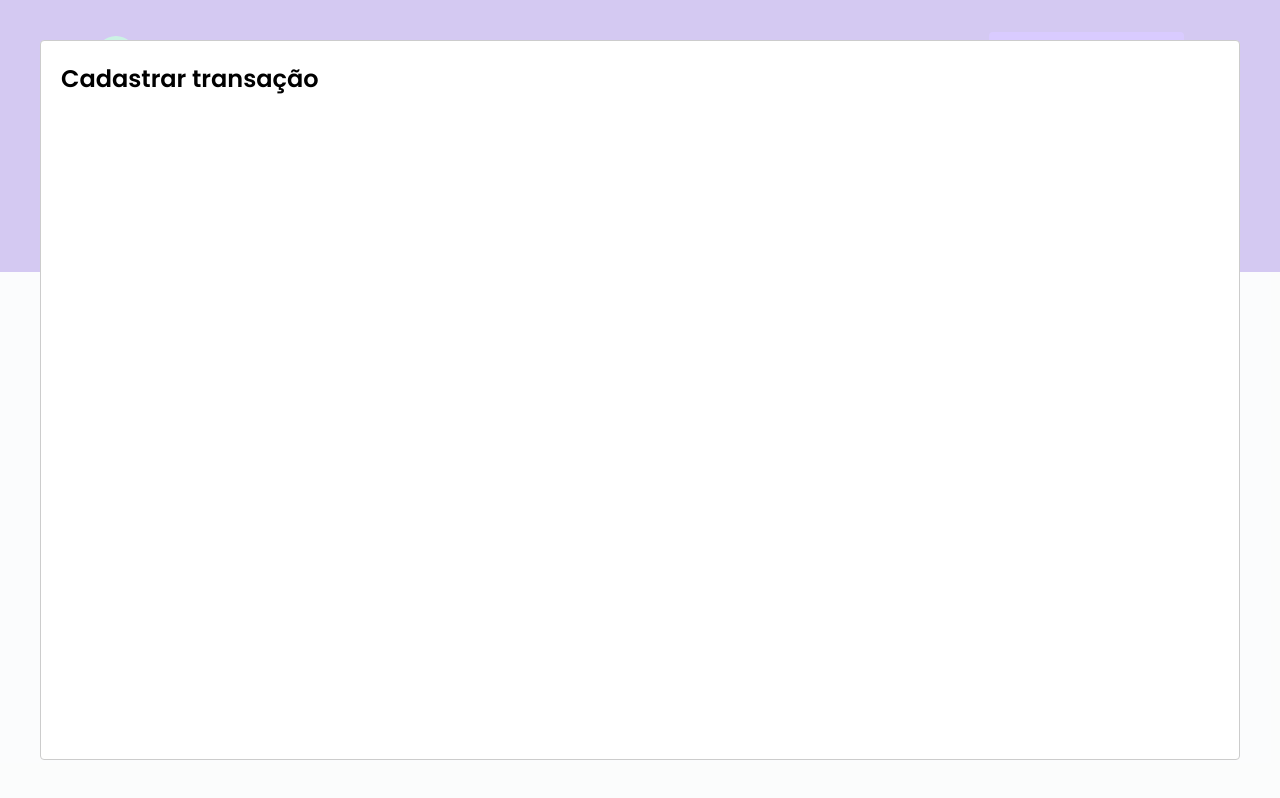
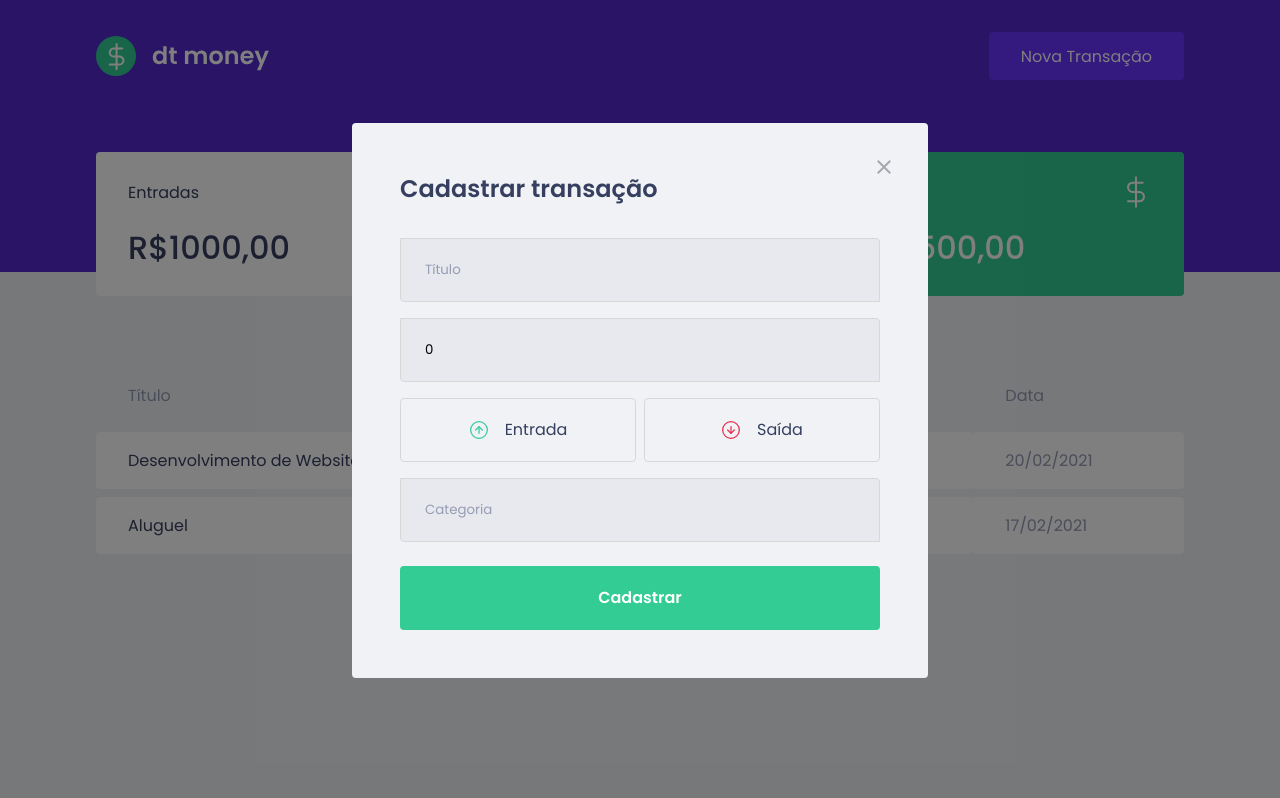
Before and after one commit to lhfreire/dtmoney, a React (Create React App) app: page / in a window 1280 px wide. Both pictures are taken after a click on the button "Nova Transação". Built offline with nearby package versions, Linux system fonts and the light colour scheme; no server answers; what miragejs would draw is missing.

Commit message:
init att listagem transc

```diff
--- a/package.json
+++ b/package.json
@@ -4,6 +4,7 @@
   "private": true,
   "dependencies": {
     "axios": "^1.3.6",
+    "polished": "^4.2.2",
     "react": "^18.2.0",
     "react-dom": "^18.2.0",
     "react-modal": "^3.16.1",
--- a/src/components/NewTransactionModal/index.tsx
+++ b/src/components/NewTransactionModal/index.tsx
@@ -1,4 +1,10 @@
 import Modal from 'react-modal';
+import closeImg from '../../assets/close.svg';
+import incomeImg from '../../assets/entradas.svg';
+import outcomeImg from '../../assets/saidas.svg';
+import { Container, TransactionTypeContainer, RadioBox } from './styles';
+import { FormEvent, useState } from 'react';
+import { api } from '../../services/api';
 
 interface NewTransactionModalProps {
     isOpen: boolean;
@@ -6,12 +12,90 @@
 }
 
 export function NewTransactionModal({ isOpen, onRequestClose }: NewTransactionModalProps){
+  const [title, setTitle] = useState('');
+  const [value, setValue] = useState(0);
+  const [category, setCategory] = useState('');
+  const [type, setType] = useState('');
+
+  function handleCreateNewTransaction(event: FormEvent){
+    event.preventDefault();
+
+    const data = {
+      title,
+      value,
+      category,
+      type,
+    };
+
+    api.post('/transactions', data)
+
+  }
+
   return (
     <Modal
       isOpen={isOpen}
       onRequestClose={onRequestClose}
+      overlayClassName="react-modal-overlay"
+      className="react-modal-content"
     >
+      <button
+        type="button"
+        onClick={onRequestClose}
+        className="react-modal-close"
+      >
+        <img src={closeImg} alt="Fechar modal" />
+      </button>
+
+      <Container onSubmit={handleCreateNewTransaction}>
         <h2>Cadastrar transação</h2>
+
+        <input
+          placeholder="Título"
+          value={title}
+          onChange={event => setTitle(event.target.value)}
+        />
+
+        <input
+          type="number"
+          placeholder="Valor"
+          value={value}
+          onChange={event => setValue(Number(event.target.value))}
+        />
+
+        <TransactionTypeContainer>
+          <RadioBox
+            type="button"
+            onClick={() => { setType('deposit'); }}
+            isActive={ type ==='deposit'}
+            activeColor="green"
+          >
+            <img src={incomeImg} alt="Entrada" />
+            <span>Entrada</span>
+          </RadioBox>
+
+          <RadioBox
+            type="button"
+            onClick={() => { setType('withdraw'); }}
+            isActive={ type ==='withdraw'}
+            activeColor="red"
+          >
+            <img src={outcomeImg} alt="Saída" />
+            <span>Saída</span>
+          </RadioBox>
+        </TransactionTypeContainer>
+
+        <input
+          placeholder="Categoria"
+          value={category}
+          onChange={event => setCategory(event.target.value)}
+        />
+
+        <button type="submit">
+          Cadastrar
+        </button>
+
+      </Container>
+
     </Modal>
   );
 }
--- a/src/components/NewTransactionModal/styles.ts
+++ b/src/components/NewTransactionModal/styles.ts
@@ -1,3 +1,98 @@
 import styled from "styled-components";
+import { transparentize  } from "polished";
 
-export const Container = styled.div``;
+export const Container = styled.form`
+    h2 {
+        color: var(--text-title);
+        font-size: 1.5rem;
+        margin-bottom: 2rem;
+    }
+
+    input {
+        width: 100%;
+        padding: 0 1.5rem;
+        height: 4rem;
+        border-radius: 0%.25rem;
+
+        border: 1px solid #d7d7d7;
+        background: #e7e9ee;
+
+        &::placeholder {
+            color: var(--text-body);
+        }
+
+        & + input {
+           margin-top: 1rem;
+        }
+    }
+
+    button[type="submit"] {
+        width: 100%;
+        padding: 0 1.5rem;
+        height: 4rem;
+        background: var(--green);
+        color: #FFF;
+        border-radius: 0.25rem;
+        border: 0;
+        font-size: 1rem;
+        margin-top: 1.5rem;
+        font-weight: 600;
+
+        transition: filter 0.2s;
+
+        &:hover {
+            filter: brightness(0.9);
+        }
+    }
+`;
+
+export const TransactionTypeContainer = styled.div`
+    margin: 1rem 0;
+    display: grid;
+    grid-template-columns: 1fr 1fr;
+    gap: 0.5rem;
+
+`;
+
+interface RadioBoxProps {
+    isActive: boolean;
+    activeColor: 'green' | 'red';
+}
+
+const colors= {
+    green: '#33CC95',
+    red: '#E52E4D'
+};
+
+export const RadioBox = styled.button<RadioBoxProps>`
+    height: 4rem;
+    border: 1px solid #d7d7d7;
+    border-radius: 0.25rem;
+
+    background: ${(props) => props.isActive
+        ? transparentize(0.9, colors[props.activeColor])
+        : 'transparent'
+    };
+
+    display: flex;
+    align-items: center;
+    justify-content: center;
+
+    transition: border-color 0.2s;
+
+    &:hover{
+        border-color: #aaa;
+    }
+
+    img {
+        width: 20px;
+        height: 20px;
+    }
+
+    span {
+        display: inline-block;
+        margin-left: 1rem;
+        font-size: 1rem;
+        color: var(--text-title);
+    }
+`;
--- a/src/index.tsx
+++ b/src/index.tsx
@@ -1,24 +1,26 @@
 import React from 'react';
 import ReactDOM from 'react-dom/client';
-import { createServer } from 'miragejs';
+import { Model, createServer } from 'miragejs';
 import { App } from './App';
 
 createServer({
+  models: {
+    transaction: Model,
+  },
+
   routes() {
     this.namespace = 'api';
 
     this.get('/transactions', () => {
-      return [
-        {
-          id: 1,
-          title: 'Transaction 1',
-          amount: 400,
-          type: 'deposit',
-          category: 'food',
-          createdAt: new Date ()
-        }
-      ]
+      return this.schema.all('transaction')
     })
+
+    this.post('/transactions', (schema, request) => {
+      const data = JSON.parse(request.requestBody)
+
+      return schema.create('transaction', data)
+    })
+
   }
 })
 
--- a/src/styles/global.ts
+++ b/src/styles/global.ts
@@ -57,4 +57,41 @@
         cursor: not-allowed;
     }
 
+    .react-modal-overlay {
+        background: rgb(0, 0, 0, 0.5);
+        position: fixed;
+        top: 0;
+        bottom: 0;
+        right: 0;
+        left: 0;
+
+        display: flex;
+        align-items: center;
+        justify-content: center;
+
+    }
+
+    .react-modal-content {
+        width: 100%;
+        max-width: 576px;
+        background: var(--background);
+        padding: 3rem;
+        position: relative;
+        border-radius: 0.25rem;
+    }
+
+    .react-modal-close {
+        position: absolute;
+        right: 1.5rem;
+        top: 1.5rem;
+        border: 0;
+        background: transparent;
+
+        transition: filter 0.2s;
+
+        &:hover {
+            filter: brightness(0.8);
+        }
+    }
+
 `
```
Also changed, not shown: src/assets/close.svg (added), 1 other file (tests, documents, lock files or other folders). Lines whose indentation alone changed are shown as unchanged.
